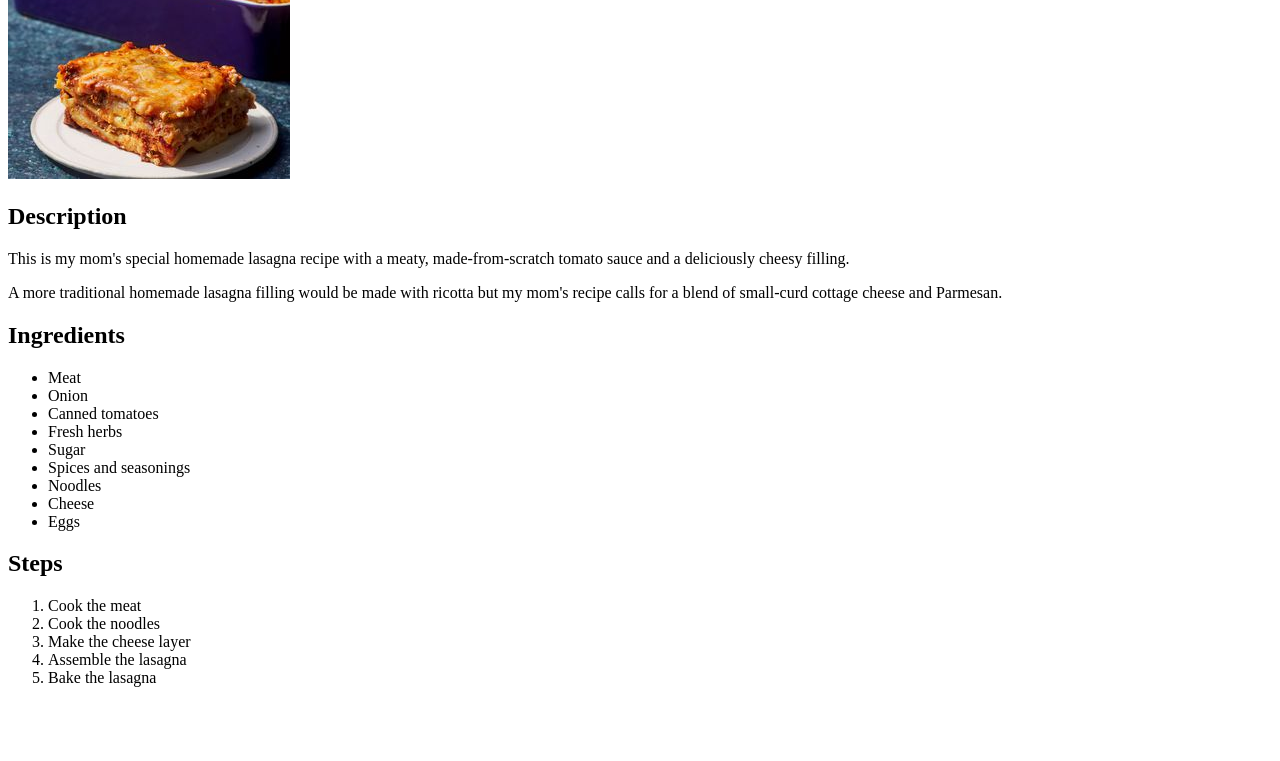
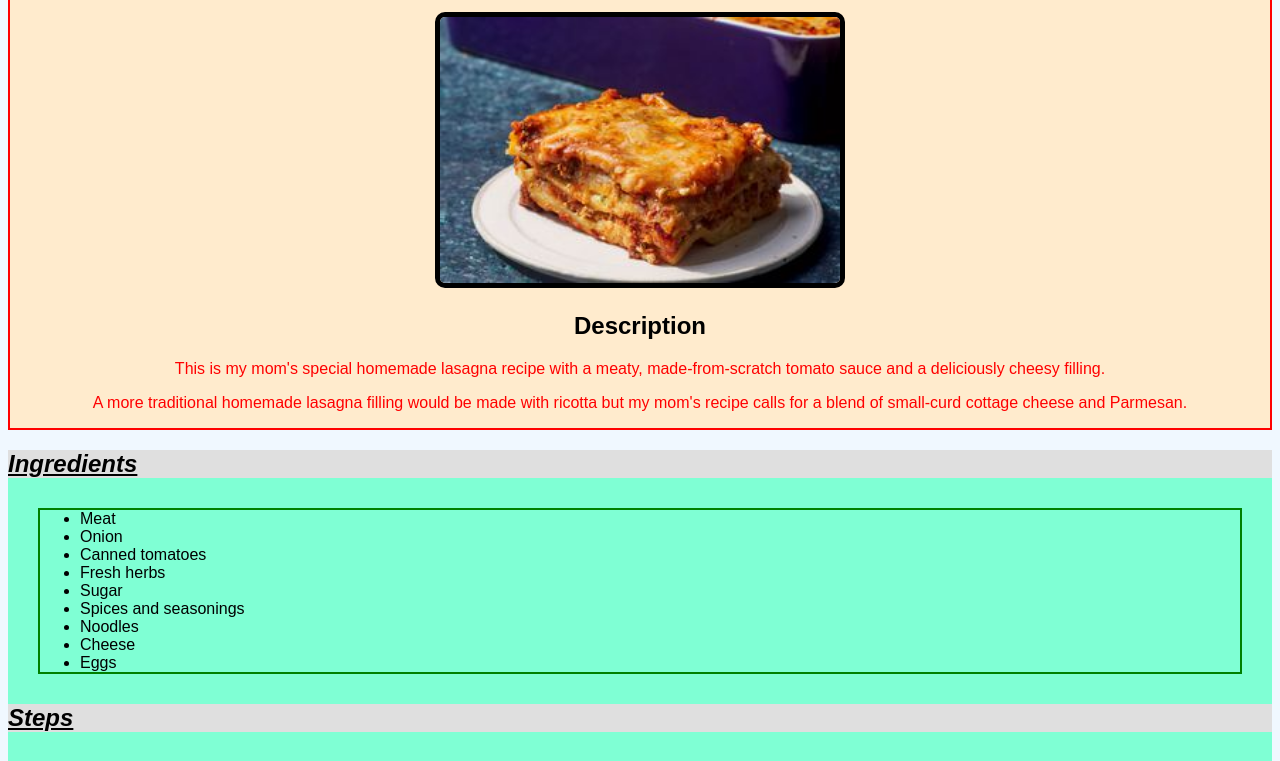
Before and after one commit to olariuRobert/odin-recipes, a plain HTML site: page recipes/lasagna.html in a window 1280 px wide. Shown: the part 115-876 px from the top of the page. Before the commit the page ends 818 px from the top, so only its background shows below. Drawn offline with Linux system fonts and the light colour scheme.

Commit message:
Add style to all recipe pages

```diff
--- a/recipes/lasagna.html
+++ b/recipes/lasagna.html
@@ -3,18 +3,23 @@
     <head>
         <meta charset="UTF-8">
         <title>Lasanga Recipe</title>
+        <link rel="stylesheet" href="style-recipe.css">
     </head>
 
     <body>
         <a href="../index.html">Home</a>
+        <div>
+            <div class="page-title">
                 <h1>Lasagna</h1>
-        <img src="../img/lasagna.jpg" alt="Lasagna">
+                <img id="recipe-img"src="../img/lasagna.jpg" alt="Lasagna">
                 <h2>Description</h2>
                 <p>This is my mom's special homemade lasagna recipe with a meaty, made-from-scratch tomato sauce and a deliciously cheesy filling.</p>
                 <p>A more traditional homemade lasagna filling would be made with ricotta but my mom's recipe calls for a blend of small-curd cottage cheese and Parmesan.</p>
+            </div>
 
+            <div class="page-content">
                 <h2>Ingredients</h2>
-        <ul>
+                <ul class="list">
                     <li>Meat</li>
                     <li>Onion</li>
                     <li>Canned tomatoes</li>
@@ -27,12 +32,14 @@
                 </ul>
 
                 <h2>Steps</h2>
-        <ol>
+                <ol class="list">
                     <li>Cook the meat</li>
                     <li>Cook the noodles</li>
                     <li>Make the cheese layer</li>
                     <li>Assemble the lasagna</li>
                     <li>Bake the lasagna</li>
                 </ol>
+            </div>
+        </div>
     </body>
 </html>
--- a/recipes/style-recipe.css
+++ b/recipes/style-recipe.css
@@ -0,0 +1,43 @@
+body {
+    font-family:Arial, Helvetica, sans-serif;
+    background-color: aliceblue;
+}
+
+#recipe-img {
+    width: 400px;
+    height: auto;
+    border-radius: 10px;
+    border: 5px solid black;
+}
+
+
+.page-title {
+    text-align: center;
+    border: 2px solid red;
+    background-color:blanchedalmond;
+}
+
+h1 {
+    font-size: 40px;
+    font-weight: bold;
+}
+
+.page-title p {
+    color: red;
+}
+
+.list {
+    border: 2px solid green;
+    margin: 30px;
+}
+
+
+.page-content h2 {
+    font-style: italic;
+    text-decoration: underline;
+    background-color: rgb(223, 223, 223);
+}
+
+.page-content {
+    background-color:aquamarine;
+}
```
Also changed, not shown: recipes/pizza.html (+8 -4 lines), recipes/spagetti.html (+8 -4 lines). Lines whose indentation alone changed are shown as unchanged.
